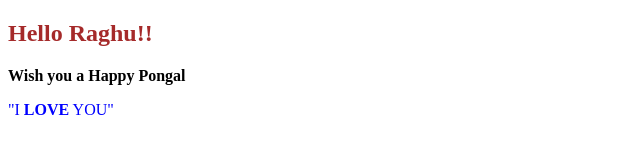
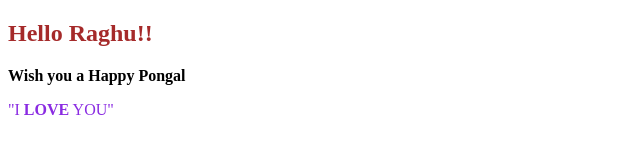
Before and after one commit to priyanka65g/pongal-wishes-website, a plain HTML site: page index.html in a window 1280 px wide. Shown: the full height of the page, 0-640 px from the left. Drawn offline with Linux system fonts and the light colour scheme.

Commit message:
Update index.html

```diff
--- a/index.html
+++ b/index.html
@@ -15,7 +15,7 @@
 <body>
     <h2>Hello Raghu!!</h2>
     <p><b>Wish you a Happy Pongal</b></p>
-    <p style="color:blue">"I <b>LOVE</b> YOU"</p>
+    <p style="color:blueviolet">"I <b>LOVE</b> YOU"</p>
 
 </body>
 </html>
```
